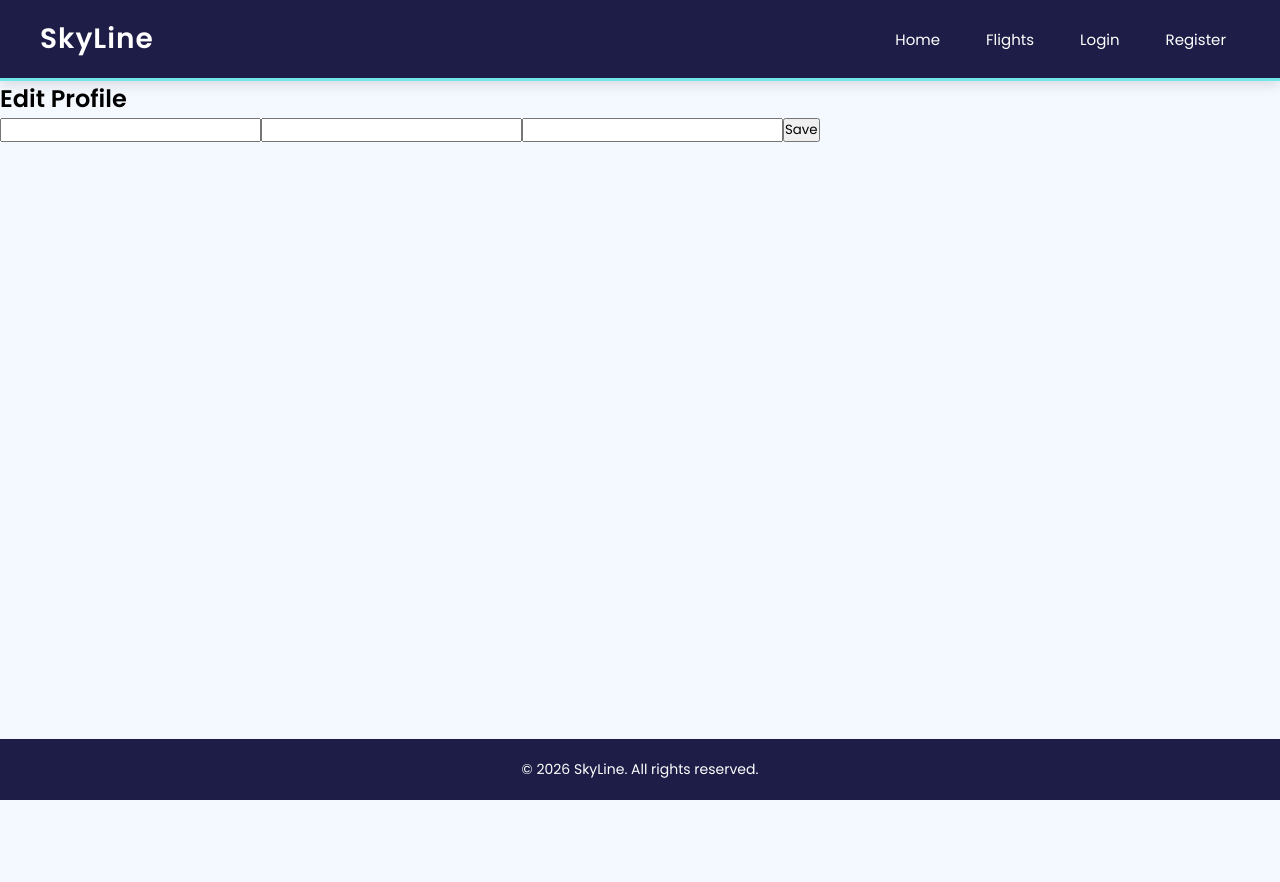
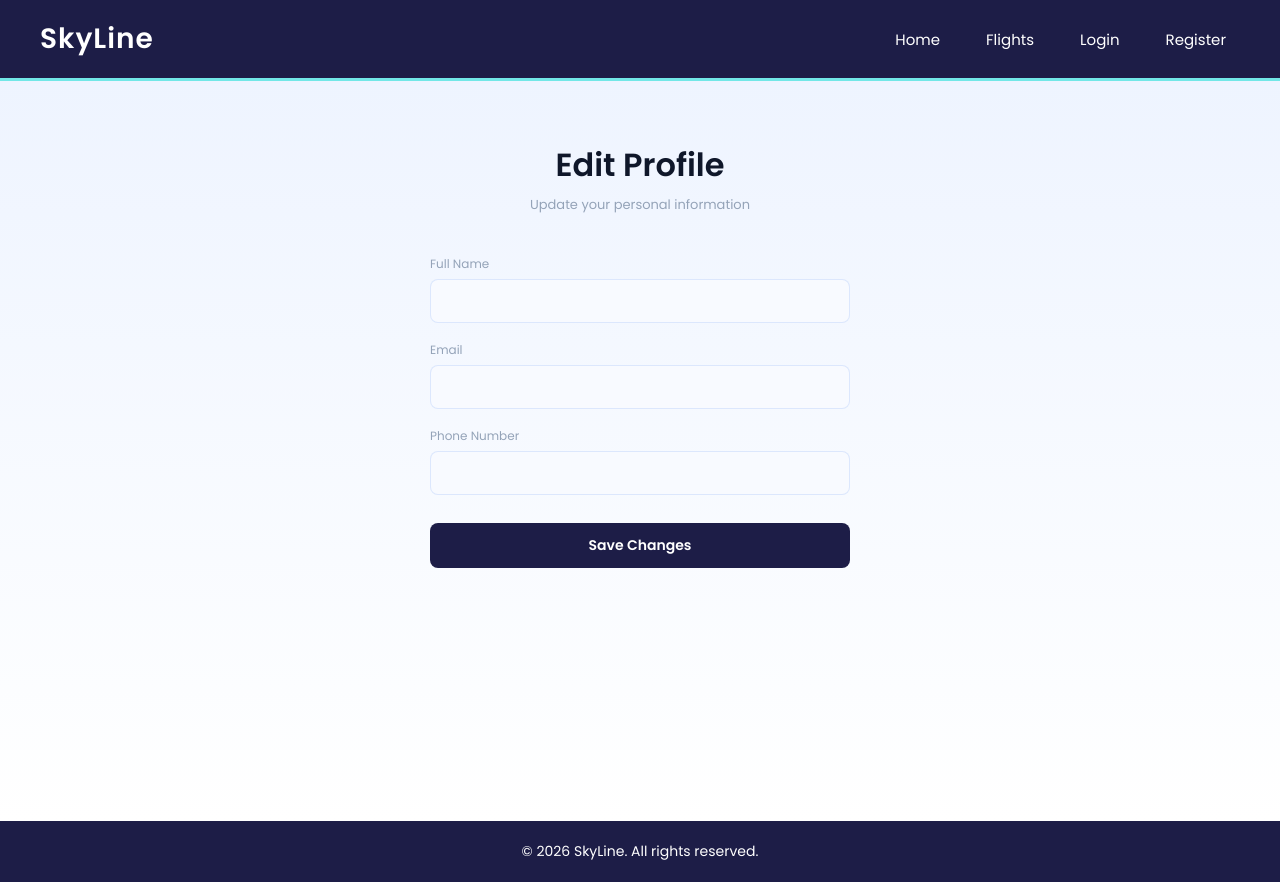
Before and after one commit to imryms/SkyLine, a React (Vite) app: page /edit-profile in a window 1280 px wide. Before the commit the page ends 800 px from the top, so only its background shows below. Built offline with nearby package versions, Linux system fonts and the light colour scheme; no server answers.

Commit message:
change password design

```diff
--- a/src/App.css
+++ b/src/App.css
@@ -96,3 +96,165 @@ body {
   margin: 0;
 }
 /* Profile */
+.profilePage {
+  min-height: calc(100vh - 60px);
+  padding: 60px 20px;
+  background: linear-gradient(180deg, #eef4ff, #ffffff);
+  display: flex;
+  flex-direction: column;
+  align-items: center;
+}
+
+.profileHeader {
+  text-align: center;
+  margin-bottom: 40px;
+}
+
+.profileHeader h1 {
+  font-size: 2rem;
+  color: #0f172a;
+  margin-bottom: 6px;
+}
+
+.profileHeader p {
+  color: #94a3b8;
+  font-size: 13px;
+}
+
+.profileContent {
+  width: 100%;
+  max-width: 500px;
+}
+
+.info {
+  display: flex;
+  flex-direction: column;
+  gap: 18px;
+}
+
+.row {
+  display: flex;
+  justify-content: space-between;
+  align-items: center;
+  padding-bottom: 10px;
+  border-bottom: 1px solid #e2e8f0;
+}
+
+.row span {
+  font-size: 13px;
+  color: #94a3b8;
+}
+
+.row p {
+  font-size: 14px;
+  font-weight: 500;
+  color: #0f172a;
+}
+
+.actions {
+  margin-top: 35px;
+  display: flex;
+  gap: 12px;
+  justify-content: center;
+}
+
+.actions button {
+  padding: 10px 18px;
+  border-radius: 8px;
+  border: none;
+  font-size: 13px;
+  cursor: pointer;
+  background: rgb(29, 29, 71);
+  color: white;
+  transition: 0.2s;
+}
+
+.actions button:hover {
+  background: #1d4ed8;
+}
+
+.lightBtn {
+  background: transparent;
+  border: 1px solid rgba(37, 99, 235, 0.2);
+  color: rgb(29, 29, 71);
+}
+
+.lightBtn:hover {
+  background: rgba(37, 99, 235, 0.05);
+}
+.editProfilePage {
+  min-height: calc(100vh - 60px);
+  padding: 60px 20px;
+  background: linear-gradient(180deg, #eef4ff, #ffffff);
+  display: flex;
+  flex-direction: column;
+  align-items: center;
+}
+
+/* Header */
+.profileHeader {
+  text-align: center;
+  margin-bottom: 40px;
+}
+
+.profileHeader h1 {
+  font-size: 2rem;
+  color: #0f172a;
+  margin-bottom: 6px;
+}
+
+.profileHeader p {
+  color: #94a3b8;
+  font-size: 13px;
+}
+
+.editForm {
+  width: 100%;
+  max-width: 420px;
+  display: flex;
+  flex-direction: column;
+  gap: 18px;
+}
+
+.inputGroup {
+  display: flex;
+  flex-direction: column;
+  gap: 6px;
+}
+
+.inputGroup label {
+  font-size: 12px;
+  color: #94a3b8;
+}
+
+.editForm input {
+  padding: 11px 13px;
+  background: #f8faff;
+  border: 1px solid rgba(37, 99, 235, 0.13);
+  border-radius: 8px;
+  font-size: 13px;
+  color: #0f172a;
+  outline: none;
+}
+
+.editForm input:focus {
+  border-color: rgb(29, 29, 71);
+  background: white;
+}
+
+.editForm button {
+  margin-top: 10px;
+  padding: 12px;
+  background: rgb(29, 29, 71);
+  color: white;
+  border: none;
+  border-radius: 8px;
+  font-size: 14px;
+  font-weight: 600;
+  cursor: pointer;
+  transition: 0.2s;
+}
+
+.editForm button:hover {
+  background: #1d4ed8;
+}
--- a/src/pages/authPages/ChangePassword.jsx
+++ b/src/pages/authPages/ChangePassword.jsx
@@ -48,41 +48,54 @@ const ChangePassword = () => {
   }
 
 return (
-  <div className="changePassword">
-    <form onSubmit={handleSubmit}>
-      <h2>Change Password</h2>
+  <div className="changePasswordPage">
 
+    <div className="profileHeader">
+      <h1>Change Password</h1>
+      <p>Keep your account secure</p>
+    </div>
+
+    <form onSubmit={handleSubmit} className="passwordForm">
+
+      <div className="inputGroup">
+        <label>Old Password</label>
         <input
           type="password"
           name="oldPassword"
-        placeholder="Old Password"
           value={formData.oldPassword}
           onChange={handleChange}
           required
         />
+      </div>
 
+      <div className="inputGroup">
+        <label>New Password</label>
         <input
           type="password"
           name="newPassword"
-        placeholder="New Password"
           value={formData.newPassword}
           onChange={handleChange}
           required
         />
+      </div>
 
+      <div className="inputGroup">
+        <label>Confirm Password</label>
         <input
           type="password"
           name="confirmPassword"
-        placeholder="Confirm Password"
           value={formData.confirmPassword}
           onChange={handleChange}
           required
         />
+      </div>
 
       <button type="submit">Update Password</button>
 
       {error && <p className="error-message">{error}</p>}
+
     </form>
+
   </div>
 )
 }
--- a/src/pages/authPages/auth.css
+++ b/src/pages/authPages/auth.css
@@ -106,51 +106,52 @@
   text-align: center;
 }
 
-.changePassword {
+.changePasswordPage {
   min-height: calc(100vh - 60px);
-  overflow: hidden;
-  background: #eef4ff;
+  padding: 60px 20px;
+  background: linear-gradient(180deg, #eef4ff, #ffffff);
   display: flex;
   flex-direction: column;
   align-items: center;
-  justify-content: center;
-  padding: 40px 20px;
 }
 
-.changePassword form {
-  background: white;
-  border: 1px solid rgba(37, 99, 235, 0.1);
-  border-radius: 16px;
-  padding: 32px 28px;
+.profileHeader {
+  text-align: center;
+  margin-bottom: 40px;
+}
+
+.profileHeader h1 {
+  font-size: 2rem;
+  color: #0f172a;
+  margin-bottom: 6px;
+}
+
+.profileHeader p {
+  color: #94a3b8;
+  font-size: 13px;
+}
+
+.passwordForm {
   width: 100%;
-  max-width: 380px;
+  max-width: 420px;
   display: flex;
   flex-direction: column;
-  gap: 13px;
-  position: relative;
+  gap: 18px;
 }
 
-.changePassword form::before {
-  content: '';
-  position: absolute;
-  top: 0;
-  left: 24px;
-  right: 24px;
-  height: 2px;
-  background: rgb(29, 29, 71);
-  border-radius: 0 0 4px 4px;
+.inputGroup {
+  display: flex;
+  flex-direction: column;
+  gap: 6px;
 }
 
-.changePassword form h2 {
-  font-size: 1.3rem;
-  font-weight: 700;
-  color: #0f172a;
-  text-align: center;
+.inputGroup label {
+  font-size: 12px;
+  color: #94a3b8;
 }
 
-.changePassword form input {
-  width: 100%;
-  padding: 10px 13px;
+.passwordForm input {
+  padding: 11px 13px;
   background: #f8faff;
   border: 1px solid rgba(37, 99, 235, 0.13);
   border-radius: 8px;
@@ -159,18 +160,13 @@
   outline: none;
 }
 
-.changePassword form input:focus {
+.passwordForm input:focus {
   border-color: rgb(29, 29, 71);
   background: white;
 }
 
-.changePassword form input::placeholder {
-  color: #c0cedf;
-  font-size: 12px;
-}
-
-.changePassword form button {
-  width: 100%;
+.passwordForm button {
+  margin-top: 10px;
   padding: 12px;
   background: rgb(29, 29, 71);
   color: white;
@@ -179,9 +175,9 @@
   font-size: 14px;
   font-weight: 600;
   cursor: pointer;
-  margin-top: 4px;
+  transition: 0.2s;
 }
 
-.changePassword form button:hover {
+.passwordForm button:hover {
   background: #1d4ed8;
 }
--- a/src/pages/profilePages/EditProfile.jsx
+++ b/src/pages/profilePages/EditProfile.jsx
@@ -1,3 +1,4 @@
+import '../../App.css'
 import { useEffect, useState } from "react"
 import axios from "axios"
 import { useNavigate } from "react-router-dom"
@@ -56,32 +57,48 @@ const EditProfile = () => {
   }
 
   return (
-    <div>
-      <h2>Edit Profile </h2>
+  <div className="editProfilePage">
 
-      <form onSubmit={handleSubmit}>
+    <div className="profileHeader">
+      <h1>Edit Profile</h1>
+      <p>Update your personal information</p>
+    </div>
+
+    <form onSubmit={handleSubmit} className="editForm">
+
+      <div className="inputGroup">
+        <label>Full Name</label>
         <input
           name="fullName"
           value={formData.fullName}
           onChange={handleChange}
         />
+      </div>
 
+      <div className="inputGroup">
+        <label>Email</label>
         <input
           name="email"
           value={formData.email}
           onChange={handleChange}
         />
+      </div>
 
+      <div className="inputGroup">
+        <label>Phone Number</label>
         <input
           name="phoneNumber"
           value={formData.phoneNumber}
           onChange={handleChange}
         />
+      </div>
 
-        <button type="submit">Save</button>
-      </form>
-    </div>
-  )
+      <button type="submit">Save Changes</button>
+
+    </form>
+
+  </div>
+)
 }
 
 export default EditProfile
--- a/src/pages/profilePages/Profile.jsx
+++ b/src/pages/profilePages/Profile.jsx
@@ -30,10 +30,15 @@ const Profile = () => {
     getProfile()
   }, [navigate])
   if (!user) return <h2 className="Loading">Loading</h2>
-return (
+  return (
   <div className="profilePage">
-    <div className="profileBox">
-      <h2>My Profile</h2>
+
+    <div className="profileHeader">
+      <h1>My Profile</h1>
+      <p>Your personal information</p>
+    </div>
+
+    <div className="profileContent">
 
       <div className="info">
         <div className="row">
@@ -61,8 +66,11 @@ return (
           <button className="lightBtn">Change Password</button>
         </Link>
       </div>
+
     </div>
+
   </div>
 )
+
 }
 export default Profile
```
Lines whose indentation alone changed are shown as unchanged.
